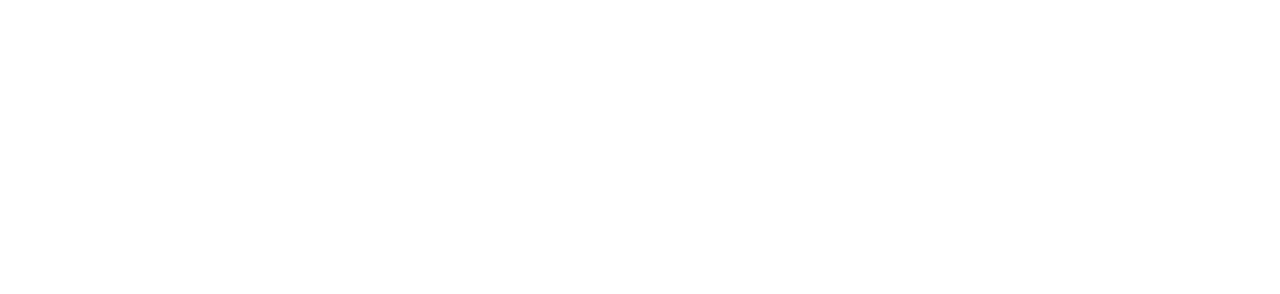
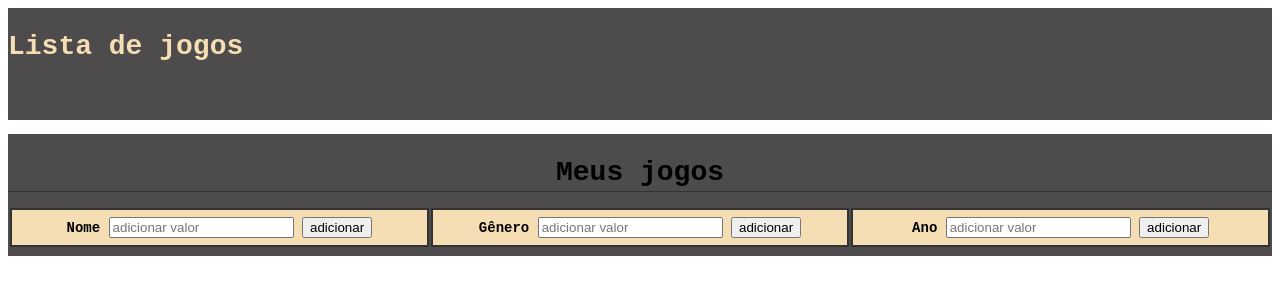
Before and after one commit to luquinhasmedeiros/trabalhotabela, a plain HTML site: page index.html in a window 1280 px wide. Drawn offline with Linux system fonts and the light colour scheme.

Commit message:
Criando o estilo da pagina juntamente com as caixas de digitação (victor)

```diff
--- a/css/style.css
+++ b/css/style.css
@@ -1 +1,74 @@
-bunda
+
+*{
+	box-sizing: border-box;
+ }
+
+body{
+	font-family: "Courier New", Courier, monospace;
+	font-size: 14px;
+}
+
+header{
+	background-color: rgb(77, 75, 75);
+	height: 8em;
+	color: wheat;
+	margin-bottom: 1em;
+}
+
+header h1{
+	font-size: 2em;
+	display:inline-block;
+	vertical-align:	middle;
+}
+header h2{
+	font-size: 2em;
+	display:inline-block;
+	vertical-align:	middle;
+}
+
+
+.container{
+	width: 100%;
+	height: 100%;
+	margin: 0 auto;
+	text-align: center;
+	background-color: rgb(77, 75, 75);
+
+
+}
+
+section{
+	margin: 2em 0;
+	overflow: hidden;
+	font-style: normal;
+}
+
+section h2{
+	font-size: 2em;
+	display: block;
+	padding-bottom: .10em;
+	border-bottom: 1px solid #333;
+	margin-bottom: .5em;
+	font-style: inherit;
+	text-align: center
+}
+
+table{
+	width: 100%;
+	margin-bottom : .5em;
+    table-layout: fixed;
+
+}
+
+td, th {
+	padding: .5em;
+	margin: 0;
+	border: 2px solid #333;
+	text-align: center;
+	background-color:wheat
+}
+
+th{
+	font-weight: bold;
+	background-color: wheat;
+}
--- a/index.html
+++ b/index.html
@@ -1,5 +1,7 @@
 <!DOCTYPE html>
 <html lang="en">
+
+
 <head>
     <meta charset="UTF-8">
     <meta name="viewport" content="width=device-width, initial-scale=1.0">
@@ -9,6 +11,27 @@
 </head>
 <body>
 
+	<header>
+
+                <h2 class="titulo">Lista de jogos</h2>
+
+        </header>
+        <main>
+            <section class="container">
+                <h2>Meus jogos</h2>
+                <div id="lucas">
+                <table>
+                    <thead>
+
+                        <tr>
+                            <th>Nome  <input type="text" placeholder="adicionar valor" id="jogoN"> <button>adicionar</button></th>
+
+                            <th>Gênero  <input type="text" placeholder="adicionar valor" id="jogoG"> <button>adicionar</button></th>
+                            <th>Ano  <input type="text" placeholder="adicionar valor" id="jogoA"> <button>adicionar</button></th>
+                        </tr>
+                    </thead>
+                 </div>
+
 
 <script src="main/main.js"></script>
 </body>
--- a/main/main.js
+++ b/main/main.js
@@ -0,0 +1,25 @@
+var tabelaNome= document.querySelector("#lucas table")
+var inputNome = document.querySelector("#jogoN")
+var inputGen = document.querySelector("#jogoG")
+var inputAno= document.querySelector("#jogoA")
+
+function RendezirarTableNome() {
+    for (nome of pecasNome) {
+        tableNome.innerHTML = pecasNome
+
+
+
+        var colunaNome = document.createElement('td')
+        var TextoN = document.createTextNode(nome);
+
+        colunaNome.appendChild(TextoN);
+        tableNome.appendChild(colunaNome);
+
+
+
+    }
+
+
+}
+
+RendezirarTableNome();
```
